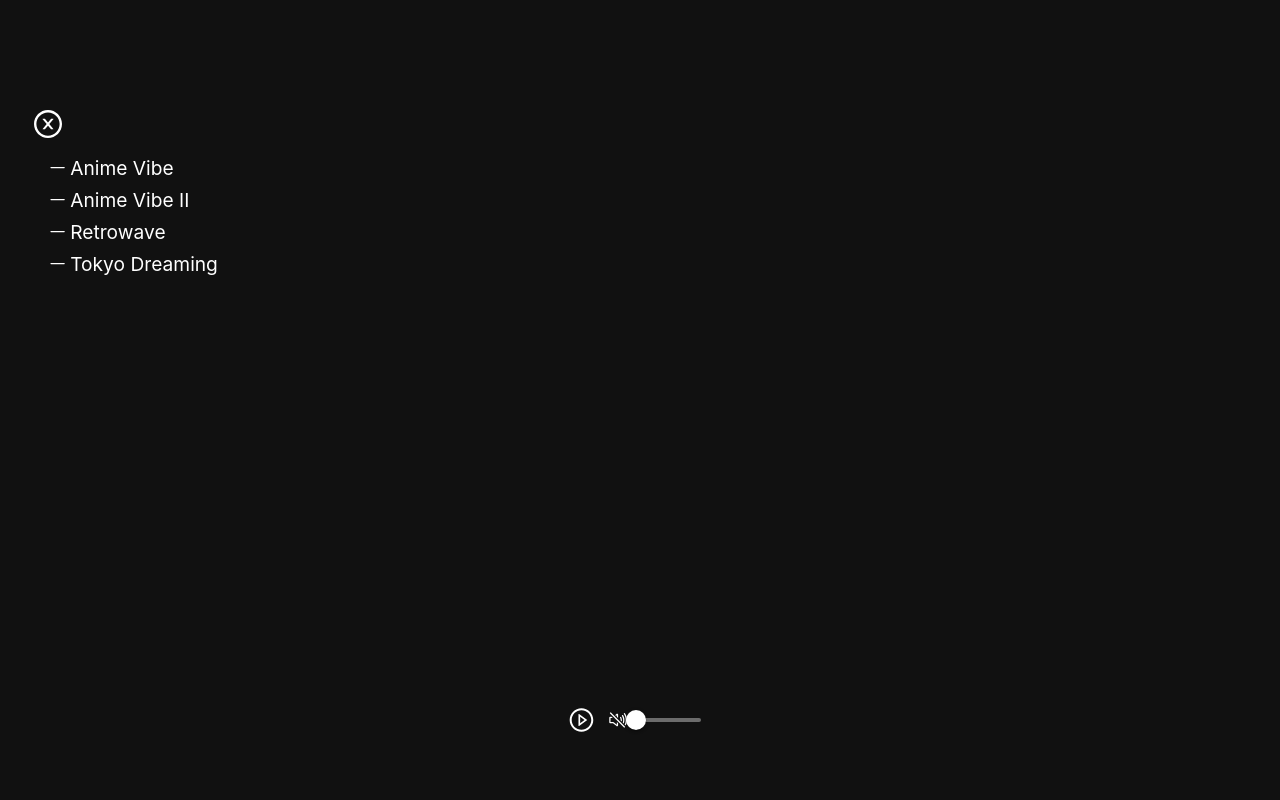
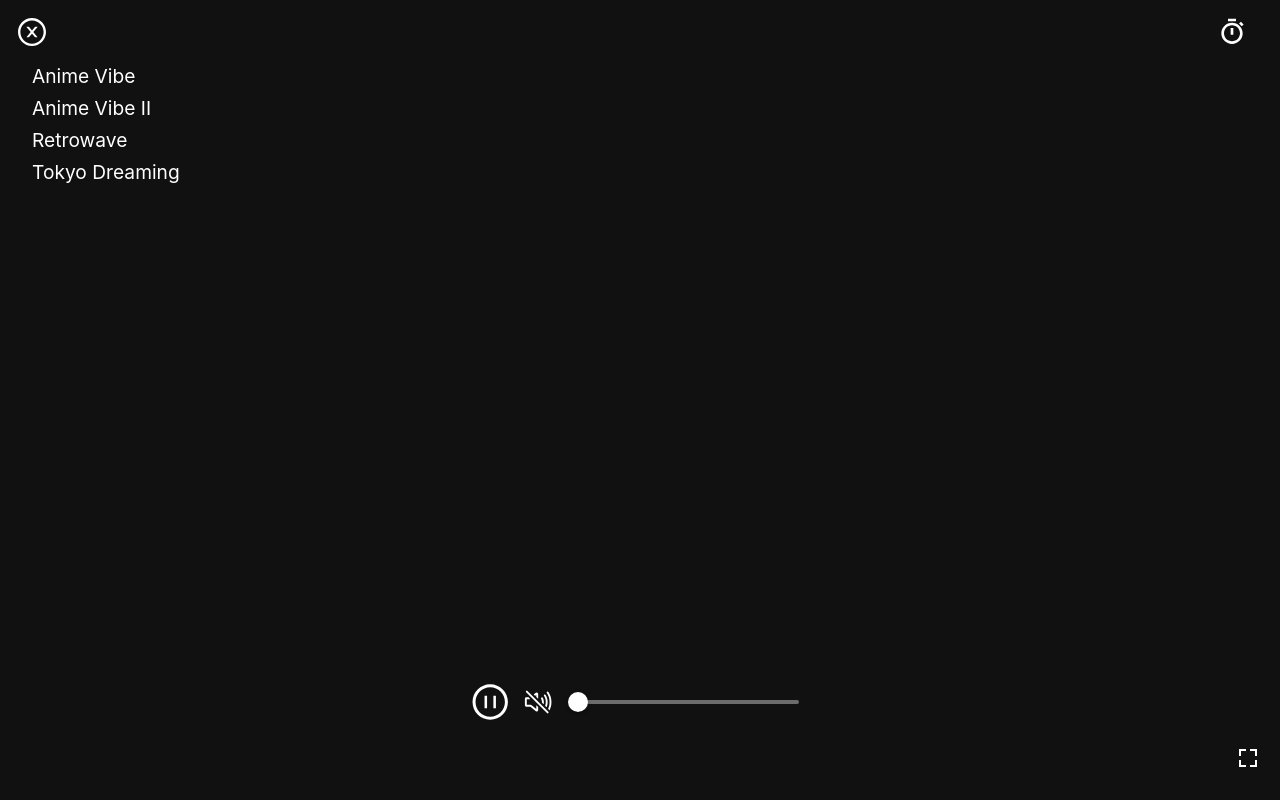
Before and after one commit to PatrickValera/16_studifi, a Next.js app in the folder frontend/: page / in a window 1280 px wide. Built offline with nearby package versions, Linux system fonts and the light colour scheme.

Commit message:
Overlay | FullScreen | buttons

```diff
--- /dev/null
+++ b/frontend/components/Overlay.js
@@ -0,0 +1,51 @@
+import { Box, Button } from '@mui/material'
+import React from 'react'
+
+const Overlay = ({ playing }) => {
+
+    return (
+        <Box
+            className='video-player-overlay'
+            sx={{
+                position: 'absolute',
+                display: 'flex',
+                flexDirection: 'column',
+                width: '100%',
+                top: '0',
+                bottom: '0',
+                transition: 'all 300ms ease-in',
+            }}
+            onClick={(e) => e.stopPropagation()}
+        >
+            <Box
+                className='overlay-header'
+                sx={{
+                    flex: '60px 0 0',
+                    bgcolor: '#111',
+                    opacity: `${playing ? '0' : '1'}`,
+                    transition: `all ${playing ? '350ms ease-in' : '0ms ease-out'}`,
+                }}
+            ></Box>
+            <Box className='overlay-body' sx={{
+                flexGrow: '1',
+                bgcolor: '#111',
+                opacity: `${playing ? '0' : '.75'}`,
+                transition: `all ${playing ? '350ms ease-in' : '0ms ease-out'}`,
+            }}></Box>
+            <Box
+                className='overlay-footer'
+                sx={{
+                    flex: '20vh 0 0',
+                    bgcolor: '#111',
+                    opacity: `${playing ? '0' : '1'}`,
+                    boxSizing: 'content-box',
+                    pb: { xs: '10vh', sx: '5vh', md: '0' },
+                    transition: `all ${playing ? '350ms ease-in' : '0ms ease-out'}`,
+                }}
+            >
+            </Box>
+        </Box>
+    )
+}
+
+export default Overlay
--- a/frontend/components/Radio/RadioStations.js
+++ b/frontend/components/Radio/RadioStations.js
@@ -17,17 +17,20 @@ const RadioStations = ({
     <Box
       className='radio-stations-container'
       sx={{
+        p:2,
         position: 'fixed',
-        height: '100%',
-        p: 1,
-        pl: 4,
-        top: '100px',
         zIndex: '100',
       }}
     >
       <Button
         variant='text'
-        sx={{ color: 'white', fontSize: '2rem', minWidth: '0', p: 0, mb: 2 }}
+        sx={{
+          color: 'white',
+          fontSize: '2rem',
+          minWidth: '0',
+          p: 0,
+          mb: 2
+        }}
         onClick={() => setListOpen((state) => !state)}
       >
         {!listOpen ? <BsMusicNoteList /> : <AiOutlineCloseCircle />}
@@ -36,10 +39,10 @@ const RadioStations = ({
         spacing={1}
         direction='column'
         sx={{
-          height: `${listOpen ? '50vh' : '0'}`,
-          overflow: 'scroll',
+          opacity: `${listOpen ? '1' : '0'}`,
           pl: 2,
           transition: 'all 300ms ease-in-out',
+          overflow:'clip',
         }}
       >
         {radioStations.map((station, index) => (
@@ -53,6 +56,7 @@ const RadioStations = ({
                 cursor: 'pointer',
                 display: 'flex',
                 alignItems: 'center',
+                textShadow: '2px 2px #111',
               },
               {
                 '&:hover': {
@@ -65,14 +69,9 @@ const RadioStations = ({
               setVideoSrc(station.video)
               setAudioSrc(station.audio)
               setMuted(false)
-              if (playing) setPlaying(false)
-              else {
-                // setPlaying(false)
-                setPlaying(true)
-              }
+              setPlaying(true)
             }}
           >
-            <BsDashLg style={{ marginRight: '3px' }} />
             {station.name}
           </Paper>
         ))}
--- a/frontend/components/Radio/RadioVideo.js
+++ b/frontend/components/Radio/RadioVideo.js
@@ -1,8 +1,8 @@
-import { Box } from '@mui/material'
+import { Box, Button } from '@mui/material'
 import React, { useEffect, useRef, useState } from 'react'
 import ReactPlayer from 'react-player/youtube'
 
-const RadioVideo = ({ videoSrc, audioSrc, playing, muted, volume,setPlaying }) => {
+const RadioVideo = ({ videoSrc, audioSrc, playing, muted, volume, setPlaying }) => {
   const [loaded, setLoaded] = useState(false)
   const vidPlayer = useRef()
 
@@ -51,7 +51,7 @@ const RadioVideo = ({ videoSrc, audioSrc, playing, muted, volume,setPlaying }) =
       />
 
       <Box
-        className='video-player-overlay'
+        className=''
         sx={{
           position: 'absolute',
           display: 'flex',
@@ -64,29 +64,7 @@ const RadioVideo = ({ videoSrc, audioSrc, playing, muted, volume,setPlaying }) =
         }}
         onClick={(e) => e.stopPropagation()}
       >
-        <Box
-          className='overlay-header'
-          sx={{
-            flex: '60px 0 0',
-            bgcolor: '#111',
-            opacity: `${playing ? '0' : '1'}`,
-            top: '0',
-            transition: `all ${playing ? '350ms ease-in' : '120ms ease-out'}`,
-          }}
-        ></Box>
-        <Box className='overlay-body' sx={{ flexGrow: '1' }}></Box>
-        <Box
-          className='overlay-footer'
-          sx={{
-            flex: '20vh 0 0',
-            bgcolor: '#111',
-            opacity: `${playing ? '0' : '1'}`,
-            boxSizing: 'content-box',
-            bottom: '0',
-            pb: { xs: '10vh', sx: '5vh', md: '0' },
-            transition: `all ${playing ? '350ms ease-in' : '0ms ease-out'}`,
-          }}
-        ></Box>
+
       </Box>
     </Box>
   )
--- a/frontend/components/Radio/RadioVideoController.js
+++ b/frontend/components/Radio/RadioVideoController.js
@@ -1,63 +1,106 @@
-import React, { useRef } from 'react'
+import React, { useEffect, useRef, useState } from 'react'
 import { Box, Button, Slider } from '@mui/material'
-import {AiOutlinePlayCircle,AiOutlinePauseCircle,AiOutlineSound} from 'react-icons/ai'
-import {IoVolumeMuteOutline} from 'react-icons/io5'
+import { AiOutlinePlayCircle, AiOutlinePauseCircle, AiOutlineSound } from 'react-icons/ai'
+import { IoVolumeMuteOutline } from 'react-icons/io5'
+import {BiFullscreen} from 'react-icons/bi'
 
 const RadioVideoController = ({ playing, setMuted, setPlaying, volume, setVolume }) => {
-    const lastVol=useRef(1)
-
-    const handleClick=(e) => {
+    const lastVol = useRef(1)
+    const [fullScreen, setFullScreen] = useState(false)
+    const handleClick = (e) => {
         setMuted(state => !state)
-        if(playing){
+        if (playing) {
             setPlaying(false)
         }
-        else{
-            setPlaying(false)
+        else {
             setPlaying(true)
         }
     }
+    const handleFullScreen = () => {
+        var elem = document.documentElement;
+        if (elem.requestFullscreen) {
+            elem.requestFullscreen();
+        } else if (elem.webkitRequestFullscreen) { /* Safari */
+            elem.webkitRequestFullscreen();
+        } else if (elem.msRequestFullscreen) { /* IE11 */
+            elem.msRequestFullscreen();
+        }
+
+    }
+    const CloseFullScreen = () => {
+        if (document.exitFullscreen) {
+            document.exitFullscreen();
+        } else if (document.webkitExitFullscreen) { /* Safari */
+            document.webkitExitFullscreen();
+        } else if (document.msExitFullscreen) { /* IE11 */
+            document.msExitFullscreen();
+        }
+    }
+    // useEffect(() => {
+    //     if (fullScreen) CloseFullScreen()
+    //     else handleFullScreen()
+    // }, [fullScreen])
     return (
         <Box className='video-controller'
             sx={{
-                zIndex:'100',
-                boxSizing:'content-box',
-                pb:{xs:'10vh',sx:'5vh',md:'0'},
+                zIndex: '100',
+                boxSizing: 'content-box',
+                pb: { xs: '10vh', sx: '5vh', md: '0' },
                 position: 'absolute',
                 width: '100%',
                 bottom: '0',
                 display: 'flex',
+                flexDirection: 'column',
                 height: '20vh',
                 justifyContent: 'center',
                 alignItems: 'center',
+                // bgcolor:'red'
             }}
         >
-            <Box sx={{ maxWidth: '300px',width:'max-content',display:'flex',alignItems:'center' }}>
+            {/* PLAYER CONTROLS */}
+            <Box sx={{ maxWidth: '350px', width: '100%', display: 'flex', alignItems: 'center', justifyContent: 'center' }}>
                 <Button
-                sx={{fontSize:'4rem',color:'white',minWidth:'0',px:'5px'}}
+                    sx={{ fontSize: '4rem', color: 'white', minWidth: '0', px: '5px' }}
                     variant='text'
                     onClick={handleClick}
                     disableRipple
 
                 >
-                {playing ? <AiOutlinePauseCircle/>: <AiOutlinePlayCircle/>}
+                    {playing ? <AiOutlinePauseCircle /> : <AiOutlinePlayCircle />}
                 </Button>
                 <Button
-                sx={{fontSize:'3rem',color:'white',minWidth:'0',px:'8px'}}
-                variant='text'
-                disableRipple
-                onClick={()=>{
-                    if(volume===0)setVolume(lastVol.current)
-                    else {  setVolume(0)}
-                }}>
-                {volume>0 ? <AiOutlineSound/>:  <IoVolumeMuteOutline/>}
-
+                    sx={{ fontSize: '3rem', color: 'white', minWidth: 0, px: 1 }}
+                    variant='text'
+                    disableRipple
+                    onClick={() => {
+                        if (volume === 0) setVolume(lastVol.current)
+                        else { setVolume(0) }
+                    }}>
+                    {volume > 0 ? <AiOutlineSound /> : <IoVolumeMuteOutline />}
                 </Button>
-                <Slider aria-label='Volume' sx={{display:{xs:'none',md:'block'},flex:'auto 1 1',mr:2,color:'white'}} value={volume} max={1} min={0} step={.01} onChange={(e, val) => {
+                <Slider aria-label='Volume' sx={{ display: { xs: 'none', md: 'block' }, flex: 'auto 1 1', mx: 2, color: 'white' }} value={volume} max={1} min={0} step={.01} onChange={(e, val) => {
                     setVolume(val)
-                    lastVol.current=val
+                    lastVol.current = val
                     console.log(lastVol.current)
                 }} />
             </Box>
+            {/* VIDEO CONTROLS */}
+            <Box sx={{
+                width:'100%',
+                display:'flex',
+                justifyContent:'right'
+            }}>
+                <Button
+                    sx={{color:'white',fontSize:'1.5rem'}}
+                onClick={() => {
+                    if (fullScreen) CloseFullScreen()
+                    else handleFullScreen()
+                    setFullScreen(x => !x)
+                }}>
+                    <BiFullscreen/>
+                </Button>
+            </Box>
+
         </Box>
     )
 }
--- /dev/null
+++ b/frontend/components/Timer.js
@@ -0,0 +1,24 @@
+import { Box, Button } from '@mui/material'
+import React from 'react'
+import {BiStopwatch} from 'react-icons/bi'
+const Timer = () => {
+  return (
+    <Box
+      className='radio-stations-container'
+      sx={{
+        position: 'fixed',
+        display:'flex',
+        // bgcolor:'green',
+        p:2,
+        top:'0',
+        right:'0'
+      }}
+    >
+        <Button sx={{color:'white',fontSize:'2rem',p:'0'}}>
+          <BiStopwatch/>
+        </Button>
+        </Box>
+  )
+}
+
+export default Timer
--- a/frontend/pages/index.js
+++ b/frontend/pages/index.js
@@ -1,10 +1,12 @@
 import Head from 'next/head'
 import { Box } from '@mui/material'
-import { useEffect, useState } from 'react'
+import { useEffect, useRef, useState } from 'react'
 import radioStations from '../data/radioStations'
 import RadioStations from '../components/Radio/RadioStations'
 import RadioVideo from '../components/Radio/RadioVideo'
 import RadioVideoController from '../components/Radio/RadioVideoController'
+import Timer from '../components/Timer'
+import Overlay from '../components/Overlay'
 export default function Home() {
   // const [src,setSrc]=useState('https://www.youtube.com/embed/GNWLILeztaI?controls=0&autoplay=1&mute=0')
 
@@ -13,16 +15,14 @@ export default function Home() {
   const [videoSrc, setVideoSrc] = useState('')
   const [audioSrc, setAudioSrc] = useState('')
   const [volume, setVolume] = useState(0)
+  const main = useRef()
   useEffect(() => {
-    const evt = new MouseEvent('click', {
-      view: window,
-      bubbles: true,
-      cancelable: true,
-      clientX: 20,
-    })
-    // document.getElementById('but').dispatchEvent(evt)
+    setPlaying(true)
+    setMuted(false)
+    console.log(main.current)
 
-  }, [])
+  }, [audioSrc])
+
   return (
     <>
       <Head>
@@ -31,6 +31,7 @@ export default function Home() {
         <link rel='icon' href='/favicon.ico' />
       </Head>
       <Box
+      ref={main}
         component='main'
         sx={{
           position: 'fixed',
@@ -62,6 +63,8 @@ export default function Home() {
           volume={volume}
           setVolume={setVolume}
         />
+        <Timer/>
+        <Overlay playing={playing}/>
       </Box>
     </>
   )
```
Also changed, not shown: frontend/styles/theme.js (added).
